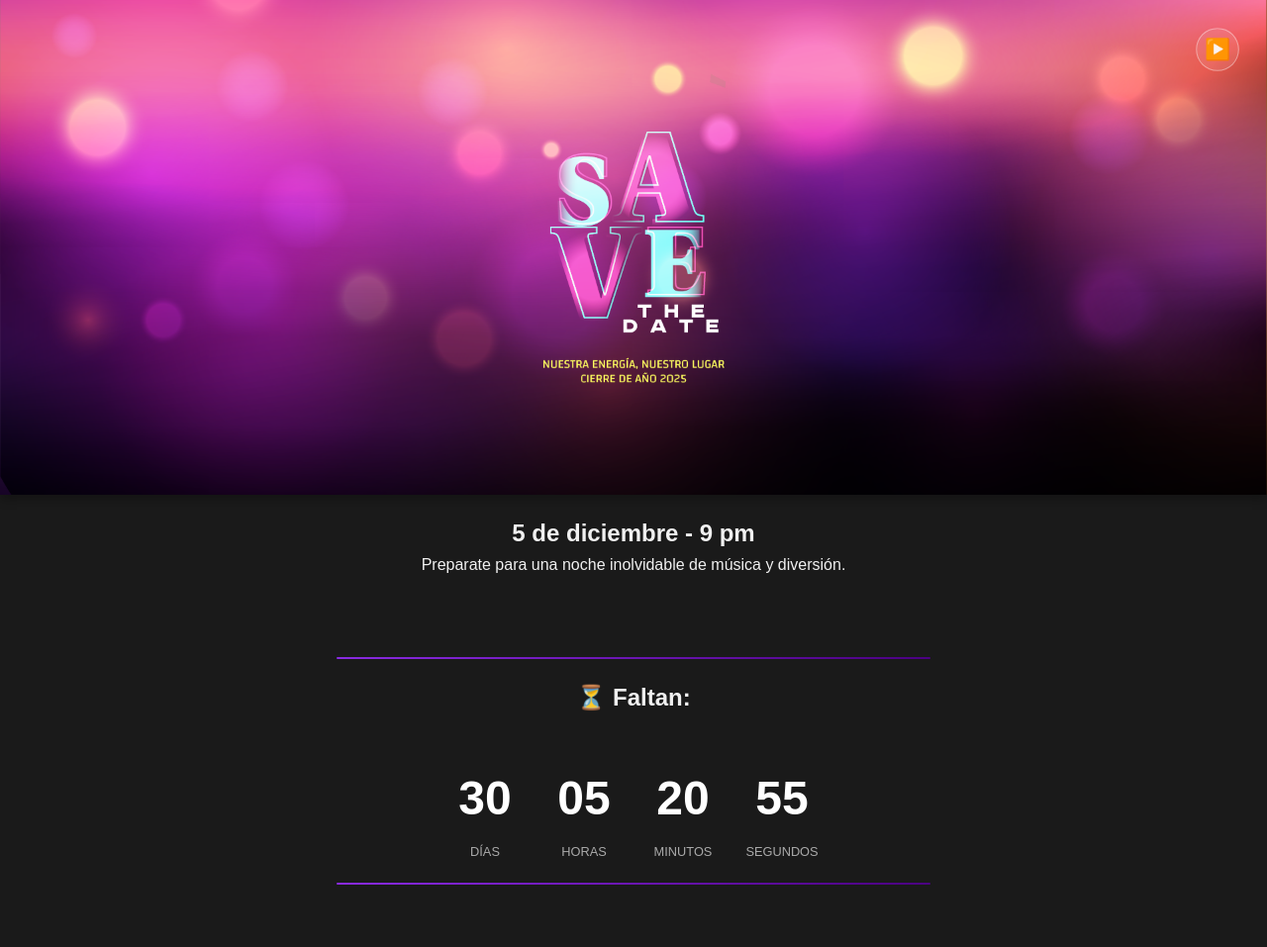
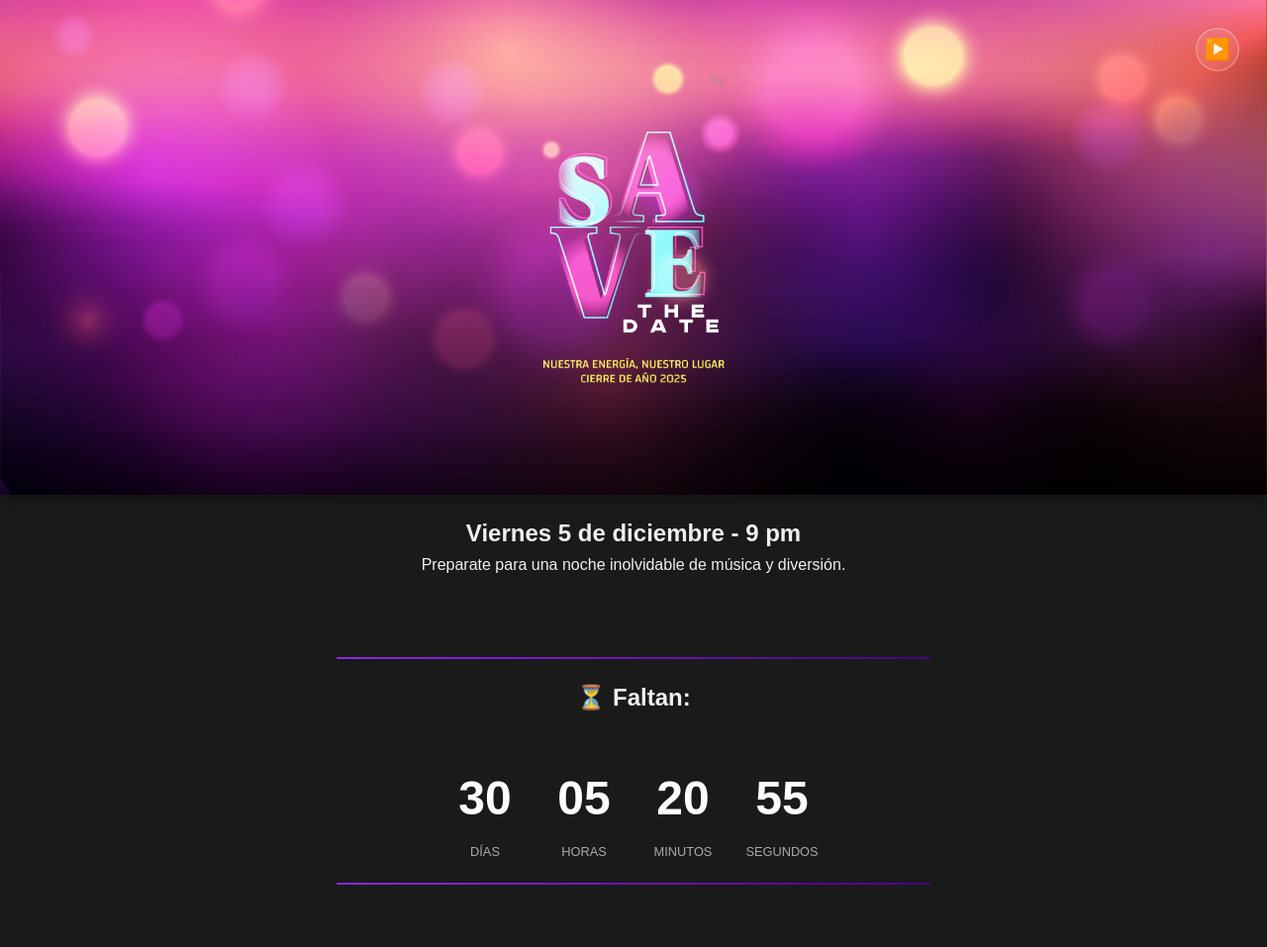
Before and after one commit to gustavogabarro/Invitacion, a plain HTML site: page index.html in a window 1280 px wide. Shown: the top 957 px of the page at 99% size. Drawn offline with Linux system fonts and the light colour scheme.

```diff
--- a/index.html
+++ b/index.html
@@ -283,7 +283,7 @@
     <main class="content">
 
         <section class="info">
-            <h1>5 de diciembre - 9 pm</h1>
+            <h1>Viernes 5 de diciembre - 9 pm</h1>
             <p>Preparate para una noche inolvidable de música y diversión.</p>
         </section>
 
```
Also changed, not shown: imágenes/imagen_home-03.png.
